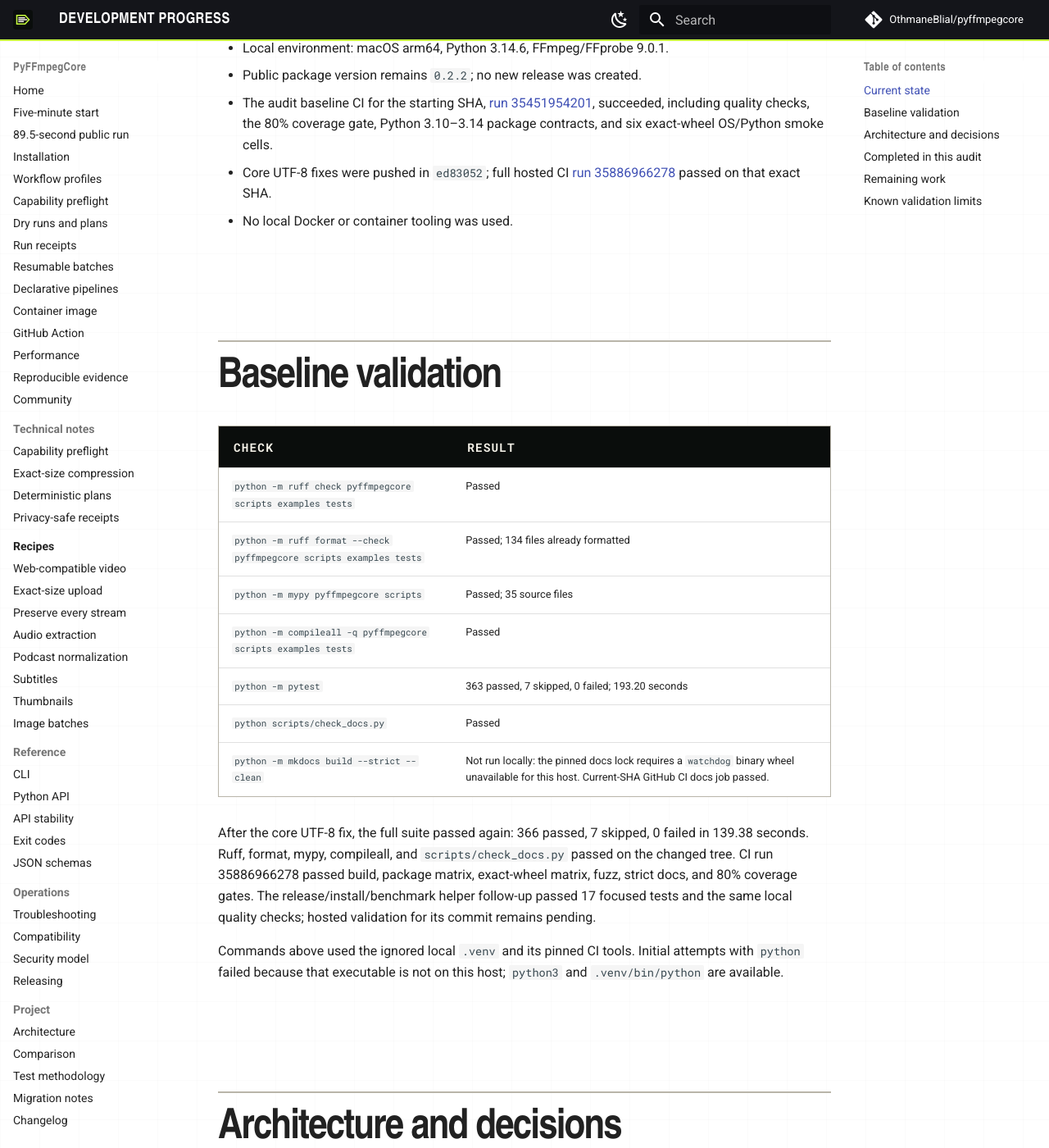
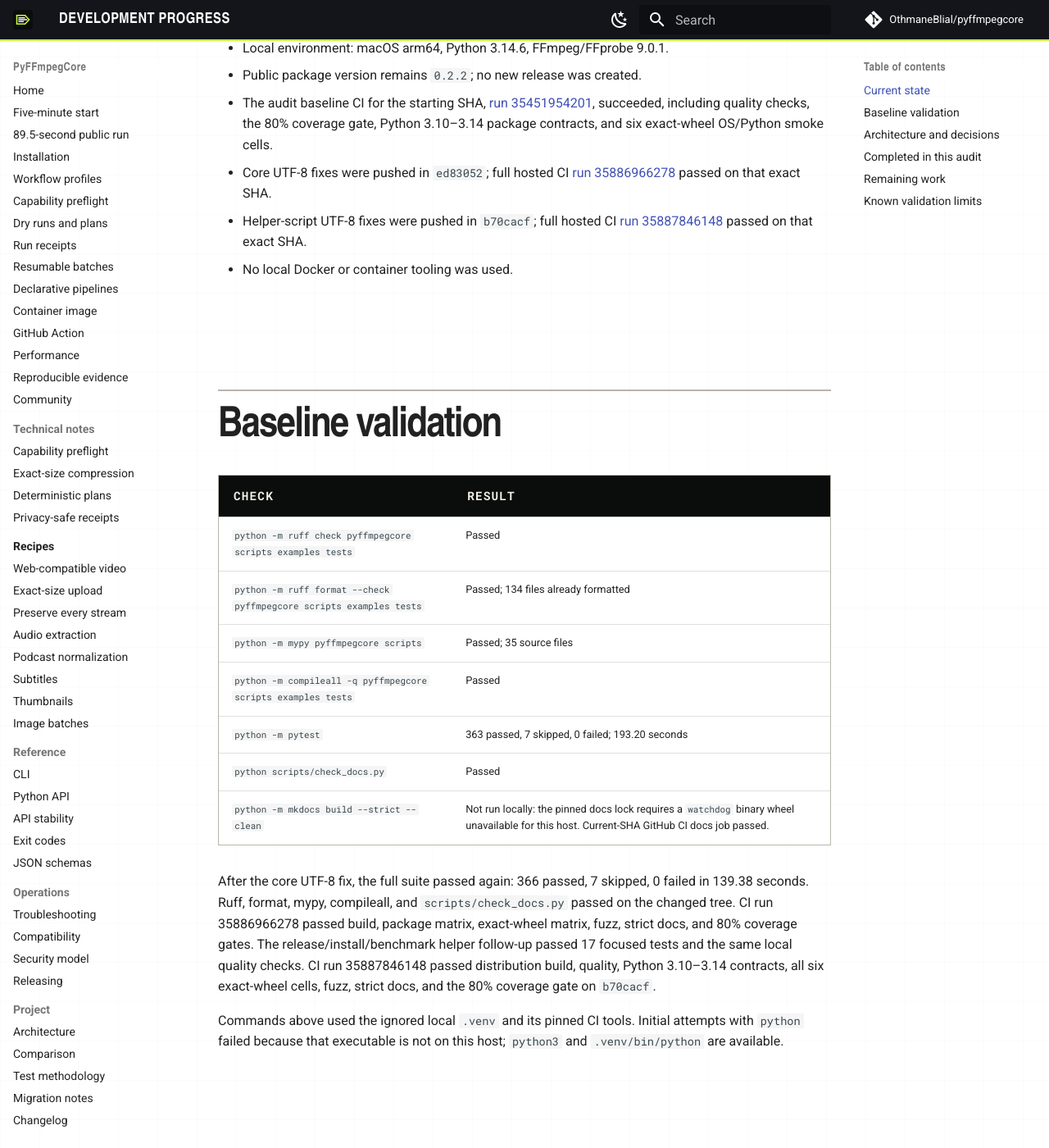
Before and after one commit to OthmaneBlial/pyffmpegcore, an MkDocs documentation site: the page built from docs/PROGRESS.md, in a window 1280 px wide and 1400 px high, scrolled down 653 px. Shown: the whole window at 82% size. Built offline with MkDocs 1.6.1 and Material for MkDocs 9.7.7, drawn with Linux system fonts in a browser that asks for light colours; comment, search, counter and statistics services are not loaded; some of the changed text lies outside the part shown.

Commit message:
docs: record helper validation results

```diff
--- a/docs/PROGRESS.md
+++ b/docs/PROGRESS.md
@@ -9,6 +9,7 @@ Updated: 2026-09-23
 - Public package version remains `0.2.2`; no new release was created.
 - The audit baseline CI for the starting SHA, [run 35451954201](https://github.com/OthmaneBlial/pyffmpegcore/actions/runs/35451954201), succeeded, including quality checks, the 80% coverage gate, Python 3.10–3.14 package contracts, and six exact-wheel OS/Python smoke cells.
 - Core UTF-8 fixes were pushed in `ed83052`; full hosted CI [run 35886966278](https://github.com/OthmaneBlial/pyffmpegcore/actions/runs/35886966278) passed on that exact SHA.
+- Helper-script UTF-8 fixes were pushed in `b70cacf`; full hosted CI [run 35887846148](https://github.com/OthmaneBlial/pyffmpegcore/actions/runs/35887846148) passed on that exact SHA.
 - No local Docker or container tooling was used.
 
 ## Baseline validation
@@ -23,7 +24,7 @@ Updated: 2026-09-23
 | `python scripts/check_docs.py` | Passed |
 | `python -m mkdocs build --strict --clean` | Not run locally: the pinned docs lock requires a `watchdog` binary wheel unavailable for this host. Current-SHA GitHub CI docs job passed. |
 
-After the core UTF-8 fix, the full suite passed again: 366 passed, 7 skipped, 0 failed in 139.38 seconds. Ruff, format, mypy, compileall, and `scripts/check_docs.py` passed on the changed tree. CI run 35886966278 passed build, package matrix, exact-wheel matrix, fuzz, strict docs, and 80% coverage gates. The release/install/benchmark helper follow-up passed 17 focused tests and the same local quality checks; hosted validation for its commit remains pending.
+After the core UTF-8 fix, the full suite passed again: 366 passed, 7 skipped, 0 failed in 139.38 seconds. Ruff, format, mypy, compileall, and `scripts/check_docs.py` passed on the changed tree. CI run 35886966278 passed build, package matrix, exact-wheel matrix, fuzz, strict docs, and 80% coverage gates. The release/install/benchmark helper follow-up passed 17 focused tests and the same local quality checks. CI run 35887846148 passed distribution build, quality, Python 3.10–3.14 contracts, all six exact-wheel cells, fuzz, strict docs, and the 80% coverage gate on `b70cacf`.
 
 Commands above used the ignored local `.venv` and its pinned CI tools. Initial attempts with `python` failed because that executable is not on this host; `python3` and `.venv/bin/python` are available.
 
@@ -41,13 +42,13 @@ The audit found an inconsistency in the cross-platform text boundary. The manage
 - Added explicit UTF-8/replacement decoding to remaining core FFmpeg/FFprobe text subprocess calls and focused tests for runner, progress, capabilities, doctor, and receipt version inspection.
 - Added the same decoding policy to install, release, benchmark, and artifact-build helpers; all 17 focused helper tests pass.
 - Verified hosted CI run 35886966278 succeeded on the exact pushed core-fix SHA `ed83052`.
+- Verified hosted CI run 35887846148 succeeded on the exact pushed helper-fix SHA `b70cacf`.
 
 ## Remaining work
 
-1. Push and validate the helper-script decoding follow-up; record the hosted CI result for its exact SHA.
-2. Continue the still-open items in `ROADMAP.md`, including real-user validation, native package-channel checks, human review of media quality, and a release based on a newly verified artifact.
-3. Keep external user/community evidence separate from local or CI evidence. The roadmap's independent-user and public-promotion gates cannot be satisfied by synthetic tests.
-4. Do not make the final product video before the roadmap's release and user-validation gates pass.
+1. Continue the still-open items in `ROADMAP.md`, including real-user validation, native package-channel checks, human review of media quality, and a release based on a newly verified artifact.
+2. Keep external user/community evidence separate from local or CI evidence. The roadmap's independent-user and public-promotion gates cannot be satisfied by synthetic tests.
+3. Do not make the final product video before the roadmap's release and user-validation gates pass.
 
 ## Known validation limits
 
```
